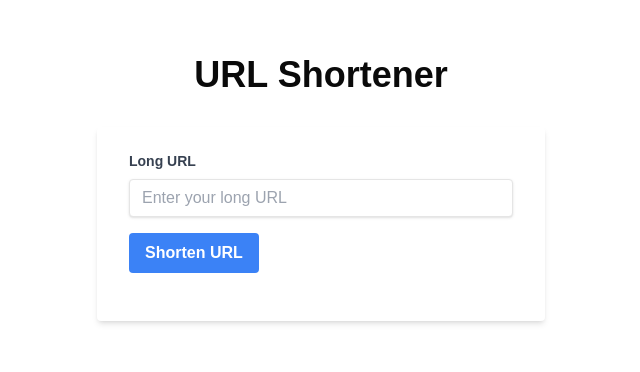
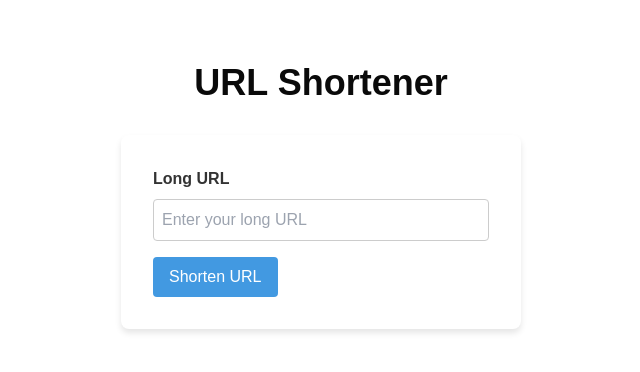
Before and after one commit to carlagesa/URL-Shortener, a Next.js app: page / in a window 1280 px wide. Shown: the part 204-576 px from the top of the page, without its empty margins (319-959 px from the left). Built offline with nearby package versions, Linux system fonts and the light colour scheme.

Commit message:
Fix Usestate error

```diff
--- a/App.tsx
+++ b/App.tsx
@@ -3,8 +3,27 @@ import URLShortener from "./components/URLShortener"
 
 function App() {
   return (
-    <div className="min-h-screen bg-gray-100 flex flex-col items-center justify-center p-4">
-      <h1 className="text-4xl font-bold mb-8 text-gray-800">URL Shortener</h1>
+    <div
+      style={{
+        minHeight: "100vh",
+        display: "flex",
+        flexDirection: "column",
+        alignItems: "center",
+        justifyContent: "center",
+        padding: "1rem",
+        backgroundColor: "#f0f0f0",
+      }}
+    >
+      <h1
+        style={{
+          fontSize: "2.5rem",
+          fontWeight: "bold",
+          marginBottom: "2rem",
+          color: "#333",
+        }}
+      >
+        URL Shortener
+      </h1>
       <URLShortener />
     </div>
   )
--- a/components/URLShortener.tsx
+++ b/components/URLShortener.tsx
@@ -36,41 +36,69 @@ const URLShortener: React.FC = () => {
   }
 
   return (
-    <div className="bg-white shadow-md rounded px-8 pt-6 pb-8 mb-4 max-w-md w-full">
-      <form onSubmit={handleSubmit} className="mb-4">
-        <div className="mb-4">
-          <label className="block text-gray-700 text-sm font-bold mb-2" htmlFor="url">
+    <div
+      style={{
+        backgroundColor: "white",
+        boxShadow: "0 4px 6px rgba(0, 0, 0, 0.1)",
+        borderRadius: "8px",
+        padding: "2rem",
+        maxWidth: "400px",
+        width: "100%",
+      }}
+    >
+      <form onSubmit={handleSubmit}>
+        <div style={{ marginBottom: "1rem" }}>
+          <label
+            htmlFor="url"
+            style={{
+              display: "block",
+              marginBottom: "0.5rem",
+              fontWeight: "bold",
+              color: "#333",
+            }}
+          >
             Long URL
           </label>
           <input
-            className="shadow appearance-none border rounded w-full py-2 px-3 text-gray-700 leading-tight focus:outline-none focus:shadow-outline"
             id="url"
             type="url"
-            placeholder="Enter your long URL"
             value={longUrl}
             onChange={(e) => setLongUrl(e.target.value)}
             required
+            style={{
+              width: "100%",
+              padding: "0.5rem",
+              border: "1px solid #ccc",
+              borderRadius: "4px",
+            }}
+            placeholder="Enter your long URL"
           />
         </div>
-        <div className="flex items-center justify-between">
         <button
-            className="bg-blue-500 hover:bg-blue-700 text-white font-bold py-2 px-4 rounded focus:outline-none focus:shadow-outline"
           type="submit"
           disabled={isLoading}
+          style={{
+            backgroundColor: "#4299e1",
+            color: "white",
+            padding: "0.5rem 1rem",
+            border: "none",
+            borderRadius: "4px",
+            cursor: "pointer",
+            fontSize: "1rem",
+          }}
         >
           {isLoading ? "Shortening..." : "Shorten URL"}
         </button>
-        </div>
       </form>
-      {error && <p className="text-red-500 text-xs italic">{error}</p>}
+      {error && <p style={{ color: "red", marginTop: "1rem" }}>{error}</p>}
       {shortUrl && (
-        <div className="mt-4">
-          <h3 className="text-lg font-semibold mb-2">Shortened URL:</h3>
+        <div style={{ marginTop: "1rem" }}>
+          <h3 style={{ fontWeight: "bold", marginBottom: "0.5rem" }}>Shortened URL:</h3>
           <a
             href={shortUrl}
             target="_blank"
             rel="noopener noreferrer"
-            className="text-blue-500 hover:underline break-all"
+            style={{ color: "#4299e1", wordBreak: "break-all" }}
           >
             {shortUrl}
           </a>
--- a/index.tsx
+++ b/index.tsx
@@ -1,6 +1,5 @@
 import React from "react"
 import ReactDOM from "react-dom"
-import "./index.css"
 import App from "./App"
 
 ReactDOM.render(
```
Lines whose indentation alone changed are shown as unchanged.
